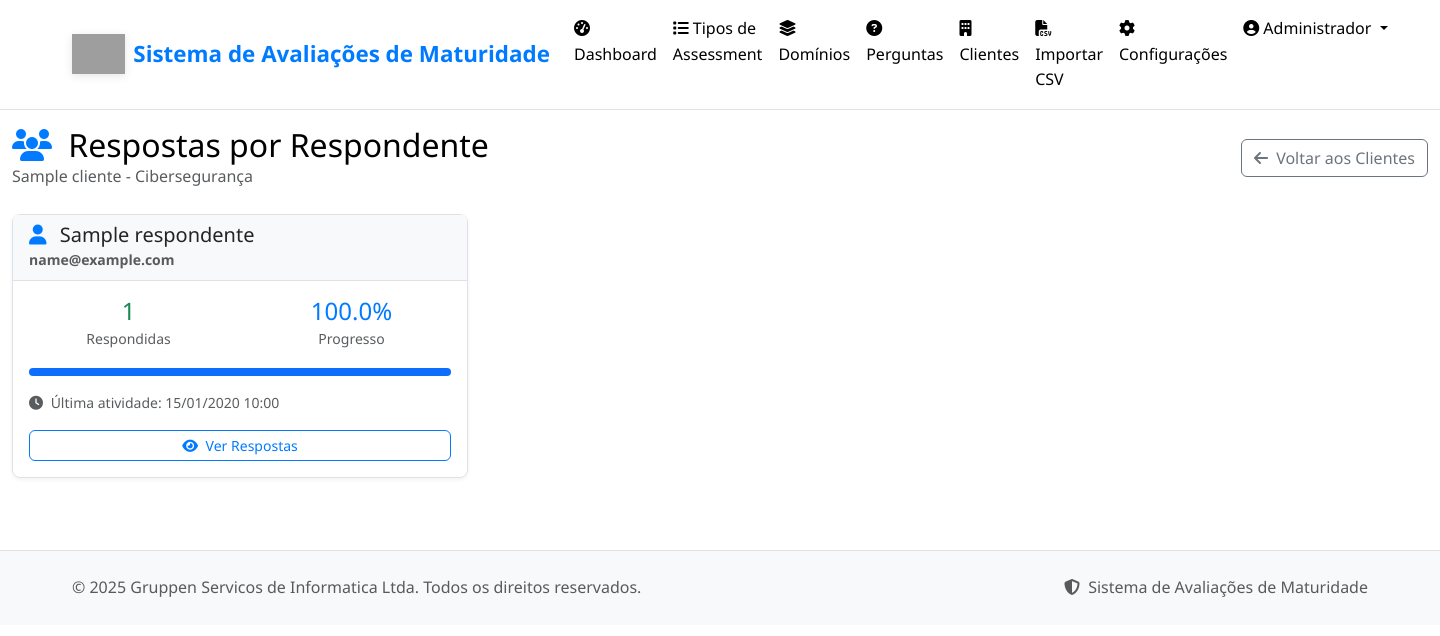
After one commit to GruppenIT/Assessments, a Flask app: page /admin/cliente/1/respostas/1 in a window 1440 px wide. The commit adds this page. Shown: the top 636 px of the page. Run offline with Flask 3, Linux system fonts and the light colour scheme; a user stored in the database is signed in; tables that the repository leaves empty hold one stand-in row (values such as "Sample post"); some libraries are stand-ins or nearby versions; grey boxes are pictures that could not be loaded.

Commit message:
Show assessment results for each person who filled it out for each client
Adds a route to view assessment responses per respondent, updates respondent details, and enhances logging in `routes/admin.py`, `routes/respondente.py`, and templates.

Replit-Commit-Author: Agent
Replit-Commit-Session-Id: 9cea0373-7726-4a55-af19-4ff093950214
Replit-Commit-Screenshot-Url: https://storage.googleapis.com/screenshot-production-us-central1/f7474dbd-1694-4203-a5e1-dee231ebcfaf/4e8be500-b55c-40ec-8bd1-75658de2af7a.jpg

```diff
--- a/routes/admin.py
+++ b/routes/admin.py
@@ -150,6 +150,46 @@ def clientes():
     clientes = Cliente.query.order_by(Cliente.nome).all()
     form = ClienteForm()
     return render_template('admin/clientes.html', clientes=clientes, form=form)
+
+@admin_bp.route('/cliente/<int:cliente_id>/respostas/<int:tipo_assessment_id>')
+@login_required
+@admin_required
+def respostas_por_respondente(cliente_id, tipo_assessment_id):
+    """Visualizar respostas por respondente"""
+    cliente = Cliente.query.get_or_404(cliente_id)
+    tipo_assessment = TipoAssessment.query.get_or_404(tipo_assessment_id)
+
+    # Buscar respondentes do cliente
+    respondentes = Respondente.query.filter_by(cliente_id=cliente_id, ativo=True).all()
+
+    # Para cada respondente, calcular estatísticas
+    for respondente in respondentes:
+        # Contar respostas
+        respostas = Resposta.query.filter_by(respondente_id=respondente.id).join(Pergunta).join(Dominio).filter(
+            Dominio.tipo_assessment_id == tipo_assessment_id
+        ).all()
+        respondente.respostas = respostas
+        respondente.respostas_count = len(respostas)
+
+        # Calcular progresso
+        total_perguntas = Pergunta.query.join(Dominio).filter(
+            Dominio.tipo_assessment_id == tipo_assessment_id,
+            Dominio.ativo == True,
+            Pergunta.ativo == True
+        ).count()
+
+        respondente.progresso = round((respondente.respostas_count / total_perguntas * 100) if total_perguntas > 0 else 0, 1)
+
+        # Última atividade
+        if respostas:
+            respondente.ultima_atividade = max(r.data_resposta for r in respostas)
+        else:
+            respondente.ultima_atividade = None
+
+    return render_template('admin/respostas_por_respondente.html',
+                         cliente=cliente,
+                         tipo_assessment=tipo_assessment,
+                         respondentes=respondentes)
 
 @admin_bp.route('/clientes/criar', methods=['POST'])
 @login_required
--- a/templates/admin/dashboard.html
+++ b/templates/admin/dashboard.html
@@ -226,8 +226,8 @@
                                         <tr>
                                             <td>
                                                 <small>
-                                                    <strong>{{ resposta.usuario.nome_empresa }}</strong><br>
-                                                    {{ resposta.usuario.nome }}
+                                                    <strong>{{ resposta.respondente.cliente.nome if resposta.respondente else 'N/A' }}</strong><br>
+                                                    {{ resposta.respondente.nome if resposta.respondente else 'N/A' }}
                                                 </small>
                                             </td>
                                             <td>
--- /dev/null
+++ b/templates/admin/respostas_por_respondente.html
@@ -0,0 +1,176 @@
+{% extends "base.html" %}
+
+{% block title %}Respostas por Respondente - {{ config.NOME_SISTEMA }}{% endblock %}
+
+{% block content %}
+<div class="container-fluid">
+    <div class="row mb-4">
+        <div class="col-12">
+            <div class="d-flex justify-content-between align-items-center">
+                <div>
+                    <h2 class="mb-0">
+                        <i class="fas fa-users me-2 text-primary"></i>
+                        Respostas por Respondente
+                    </h2>
+                    <p class="text-muted mb-0">{{ cliente.nome }} - {{ tipo_assessment.nome }}</p>
+                </div>
+                <div>
+                    <a href="{{ url_for('admin.clientes') }}" class="btn btn-outline-secondary">
+                        <i class="fas fa-arrow-left me-1"></i>
+                        Voltar aos Clientes
+                    </a>
+                </div>
+            </div>
+        </div>
+    </div>
+
+    {% if respondentes %}
+        <div class="row">
+            {% for respondente in respondentes %}
+                <div class="col-md-6 col-lg-4 mb-4">
+                    <div class="card h-100">
+                        <div class="card-header bg-light">
+                            <h5 class="mb-0">
+                                <i class="fas fa-user me-2 text-primary"></i>
+                                {{ respondente.nome }}
+                            </h5>
+                            <small class="text-muted">{{ respondente.email }}</small>
+                        </div>
+                        <div class="card-body">
+                            <div class="row mb-3">
+                                <div class="col-6">
+                                    <div class="text-center">
+                                        <h4 class="text-success mb-0">{{ respondente.respostas_count }}</h4>
+                                        <small class="text-muted">Respondidas</small>
+                                    </div>
+                                </div>
+                                <div class="col-6">
+                                    <div class="text-center">
+                                        <h4 class="text-primary mb-0">{{ respondente.progresso }}%</h4>
+                                        <small class="text-muted">Progresso</small>
+                                    </div>
+                                </div>
+                            </div>
+
+                            <div class="progress mb-3" style="height: 8px;">
+                                <div class="progress-bar" role="progressbar"
+                                     style="width: {{ respondente.progresso }}%"
+                                     aria-valuenow="{{ respondente.progresso }}"
+                                     aria-valuemin="0" aria-valuemax="100">
+                                </div>
+                            </div>
+
+                            {% if respondente.ultima_atividade %}
+                                <p class="small text-muted mb-3">
+                                    <i class="fas fa-clock me-1"></i>
+                                    Última atividade: {{ respondente.ultima_atividade.strftime('%d/%m/%Y %H:%M') }}
+                                </p>
+                            {% endif %}
+
+                            <button class="btn btn-outline-primary btn-sm w-100"
+                                    onclick="toggleRespostas('{{ respondente.id }}')">
+                                <i class="fas fa-eye me-1"></i>
+                                Ver Respostas
+                            </button>
+                        </div>
+                    </div>
+                </div>
+            {% endfor %}
+        </div>
+
+        <!-- Detalhes das respostas por respondente -->
+        {% for respondente in respondentes %}
+            <div id="respostas-{{ respondente.id }}" class="mt-4" style="display: none;">
+                <div class="card">
+                    <div class="card-header bg-primary text-white">
+                        <h5 class="mb-0">
+                            <i class="fas fa-list me-2"></i>
+                            Respostas de {{ respondente.nome }}
+                        </h5>
+                    </div>
+                    <div class="card-body">
+                        {% if respondente.respostas %}
+                            <div class="table-responsive">
+                                <table class="table table-hover">
+                                    <thead>
+                                        <tr>
+                                            <th>Domínio</th>
+                                            <th>Pergunta</th>
+                                            <th>Nota</th>
+                                            <th>Comentário</th>
+                                            <th>Data</th>
+                                        </tr>
+                                    </thead>
+                                    <tbody>
+                                        {% for resposta in respondente.respostas %}
+                                            <tr>
+                                                <td>
+                                                    <span class="badge bg-info">
+                                                        {{ resposta.pergunta.dominio.nome }}
+                                                    </span>
+                                                </td>
+                                                <td>
+                                                    <small>
+                                                        {{ resposta.pergunta.texto[:80] }}{% if resposta.pergunta.texto|length > 80 %}...{% endif %}
+                                                    </small>
+                                                </td>
+                                                <td>
+                                                    <span class="badge" style="background-color: {{ resposta.get_cor_nota() }}">
+                                                        {{ resposta.nota }}/5
+                                                    </span>
+                                                </td>
+                                                <td>
+                                                    <small class="text-muted">
+                                                        {% if resposta.comentario %}
+                                                            {{ resposta.comentario[:50] }}{% if resposta.comentario|length > 50 %}...{% endif %}
+                                                        {% else %}
+                                                            <em>Sem comentário</em>
+                                                        {% endif %}
+                                                    </small>
+                                                </td>
+                                                <td>
+                                                    <small class="text-muted">
+                                                        {{ resposta.data_resposta.strftime('%d/%m/%Y %H:%M') }}
+                                                    </small>
+                                                </td>
+                                            </tr>
+                                        {% endfor %}
+                                    </tbody>
+                                </table>
+                            </div>
+                        {% else %}
+                            <div class="text-center py-3">
+                                <i class="fas fa-info-circle fa-2x text-muted mb-2"></i>
+                                <p class="text-muted">Este respondente ainda não registrou nenhuma resposta.</p>
+                            </div>
+                        {% endif %}
+                    </div>
+                </div>
+            </div>
+        {% endfor %}
+    {% else %}
+        <div class="text-center py-5">
+            <i class="fas fa-users fa-3x text-muted mb-3"></i>
+            <h4 class="text-muted">Nenhum respondente encontrado</h4>
+            <p class="text-muted">Este cliente ainda não possui respondentes cadastrados para este tipo de assessment.</p>
+        </div>
+    {% endif %}
+</div>
+
+<script>
+function toggleRespostas(respondentId) {
+    const elemento = document.getElementById('respostas-' + respondentId);
+    if (elemento.style.display === 'none') {
+        // Esconder todas as outras seções
+        document.querySelectorAll('[id^="respostas-"]').forEach(el => {
+            el.style.display = 'none';
+        });
+        // Mostrar a seção clicada
+        elemento.style.display = 'block';
+        elemento.scrollIntoView({ behavior: 'smooth' });
+    } else {
+        elemento.style.display = 'none';
+    }
+}
+</script>
+{% endblock %}
```
Also changed, not shown: routes/respondente.py (+7 -4 lines), templates/admin/clientes.html (+19 -0 lines).
